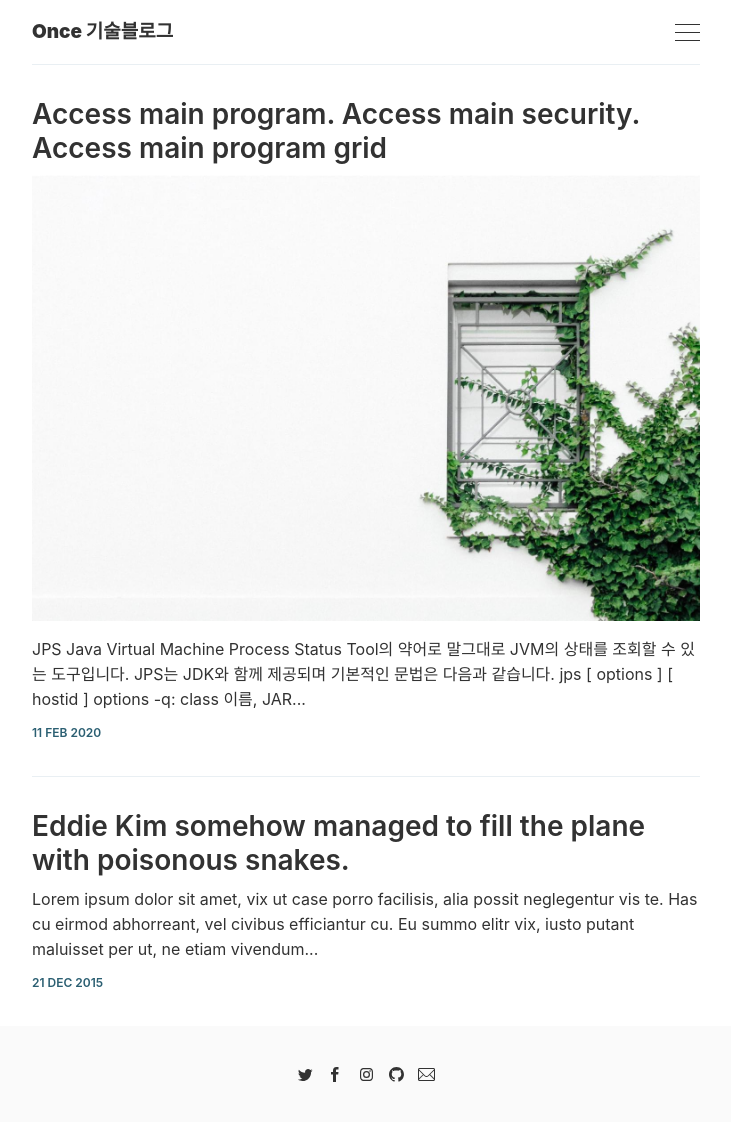
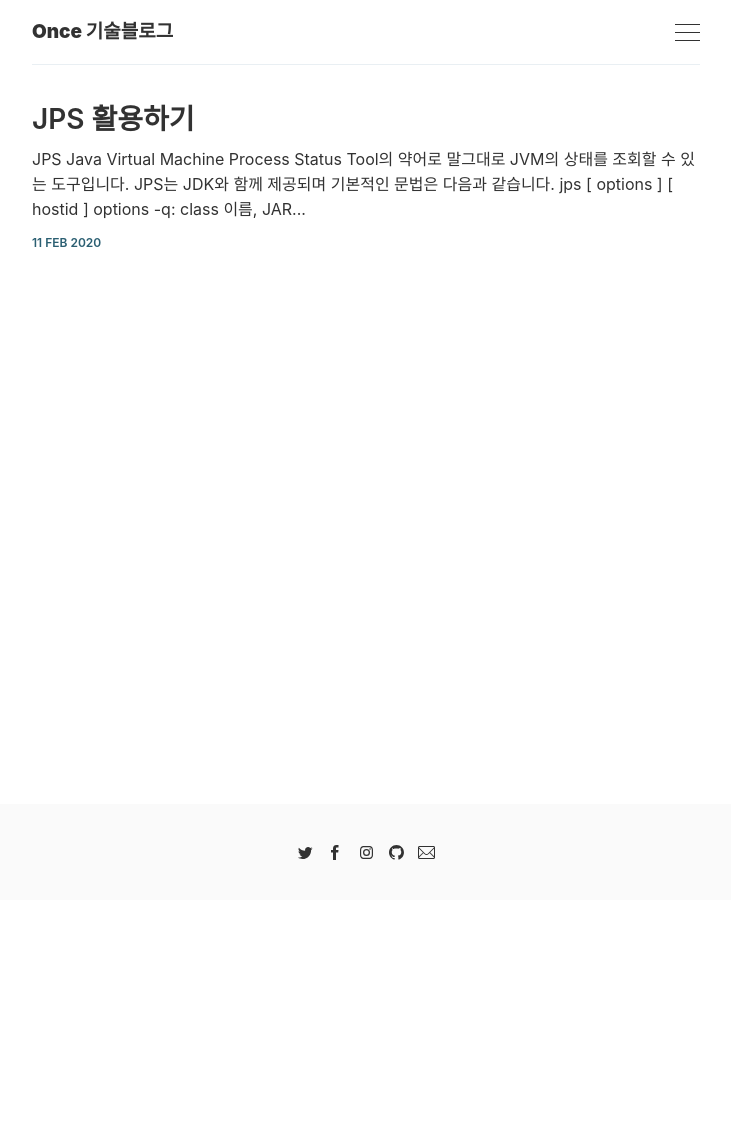
Before and after one commit to wonsangL/wonsangL.github.io, a Jekyll site: the page built from index.html, in a window 1280 px wide. Shown: the whole page, without its empty margins (274-1005 px from the left). Built offline with Jekyll 4.4.1, drawn with Linux system fonts in a browser that asks for light colours; the list of posts is cut into pages by our own code; after the commit the page ends 900 px from its top, so only the background shows below that.

Commit message:
기존 post 삭제

```diff
--- a/_posts/2015-12-21-eddie-kim-somehow-managed-to-fill-the-plane-with-poisonous-snakes.markdown
+++ /dev/null
@@ -1,29 +0,0 @@
----
-layout: post
-title: Eddie Kim somehow managed to fill the plane with poisonous snakes.
----
-
-Lorem ipsum dolor sit amet, vix ut case porro facilisis, alia possit neglegentur vis te. Has cu eirmod abhorreant, vel civibus efficiantur cu. Eu summo elitr vix, iusto putant maluisset per ut, ne etiam vivendum adipisci vel. Vis omnis tempor accusam ei, justo perpetua liberavisse cu qui. Saperet aliquando adipiscing ius ne, ne facer euripidis est. Pro mundi nostrum suavitate et.
-
-Vix dico eius nominati cu, ex zril commodo fuisset mea. Habeo adhuc audiam ius no. In quis virtute officiis has. Vix ad honestatis accommodare, quis virtute et sit, pertinax expetenda eam id. Duo an fuisset delectus dissentias, justo altera ea per.
-
-##### Todo
-
-Duis id ante elit. Aliquam quis tellus id orci eleifend finibus. Donec consequat justo ligula, eget sodales purus hendrerit at.
-
-1. Ut at interdum nunc. Maecenas commodo turpis quis elementum gravida.
-2. Nunc ac sapien tellus. Quisque risus enim, tempus eget porttitor in, pellentesque vel urna.
-    Donec nibh massa, rutrum a sollicitudin eu,
-lacinia in lorem.
-
-##### Graphic design
-
-> Graphic design is the paradise of individuality, eccentricity, heresy, abnormality, hobbies, and humors. - George Santayana
-
-Vim te case nihil oblique, has partem interpretaris ne, ad admodum accusamus nam. Usu utinam dissentias referrentur ne, vim accusam voluptua pertinacia no. Est no posse utinam inermis, brute errem mentitum et ius, te prompta albucius quo. In pro simul soleat regione.
-
-![alt](https://static.pexels.com/photos/6454/nature-flowers-summer-branches-large.jpg)
-
-Ne reque offendit singulis mea, ad eos ferri doming nostrud. Duis suscipit usu ut, fuisset pericula ex est, et porro prompta his. Audire definiebas voluptatibus et duo, aperiam ocurreret ad nec. Vel ad nostrud principes. Ad liber congue iracundia sed, eirmod erroribus eam te, has veniam epicurei ea.
-
-Pri probo alterum aliquando an. Duo appetere laboramus intellegat ea, ex suas diam exerci vix. Mel simul debitis id, est nusquam fuisset mentitum in. Te mei iudico iisque.
--- a/_posts/2020-02-11-JPS-usage.md
+++ b/_posts/2020-02-11-JPS-usage.md
@@ -1,8 +1,6 @@
 ---
 layout: post
-title: Access main program. Access main security. Access main program grid
-tags: [frontpage, jekyll, blog]
-image: '/images/posts/2.jpg'
+title: JPS 활용하기
 ---
 
 JPS Java Virtual Machine Process Status Tool의 약어로
```
Also changed, not shown: images/posts/2.jpg (deleted).
